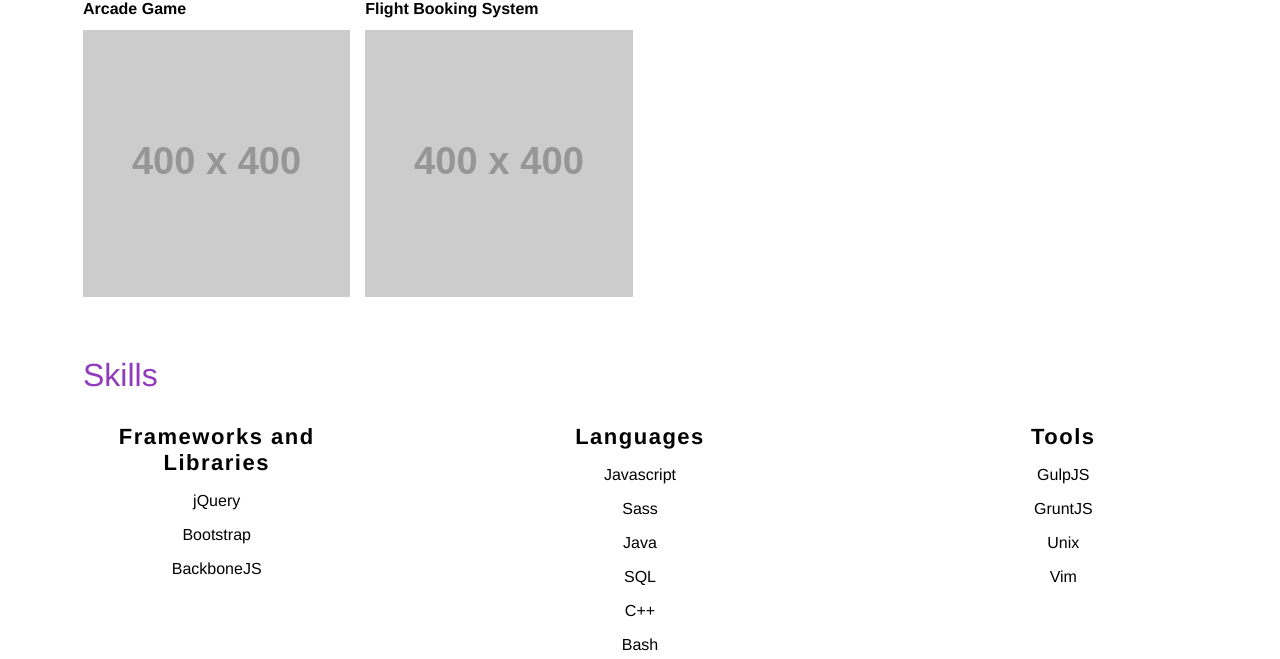
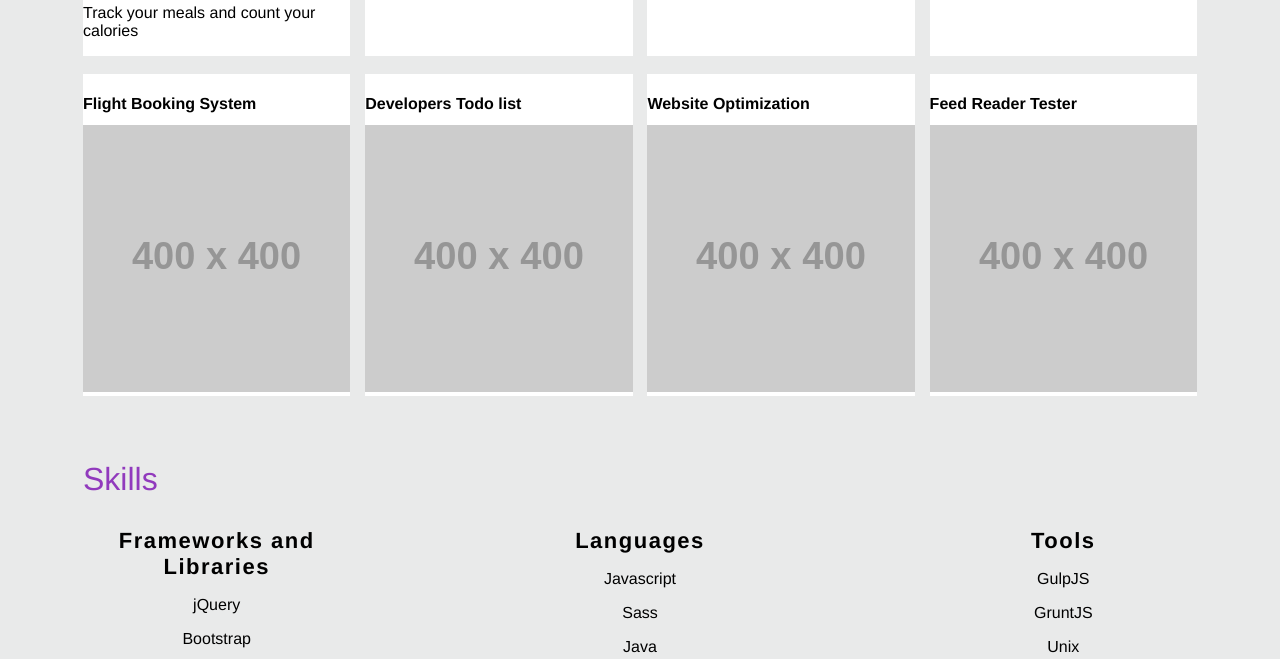
Before and after one commit to gabriel2761/gabriel2761.github.io, a website: page src/index.html in a window 1280 px wide. Shown: the part 590-1249 px from the top of the page. Drawn offline with Linux system fonts and the light colour scheme; placeholder pictures from the web are drawn by us.

Commit message:
feat: Add more projects and fix project grid

```diff
--- a/src/css/main.scss
+++ b/src/css/main.scss
@@ -3,12 +3,14 @@ $purple: #913abd;
 $pink: #e8128c;
 $blue: #64d7ae;
 $white: #fafdfa;
+$bg-color: #e9eaea;
 $section-padding: 28px;
 
 html,
 body {
     margin: 0;
     padding: 0;
+    background-color: $bg-color;
     font-family: "Helvetica Neue", Helvetica, Arial, sans-serif;
     h2 {
         margin: 0;
@@ -46,6 +48,8 @@ body {
     }
     .project {
         width: 100%;
+        margin: 9px 0;
+        background-color: #fff;
     }
     .project-img {
         width: 100%;
@@ -135,15 +139,7 @@ body {
 @media (min-width: 768px) {
     .projects-section {
         .project {
-            width: 32%;
-        }
-        .project:nth-child(3n+2) {
-            margin: 0 2%;
-        }
-        .projects-content {
-            display: flex;
-            flex-wrap: wrap;
-            justify-content: flex-start;
+            width: 24%;
         }
     }
     .skill-content .skillset {
@@ -157,20 +153,6 @@ body {
         .project {
             width: 24%;
         }
-        .project:nth-child(n) {
-            margin: 0;
-            margin-right: 1.3333333%;
-        }
-        .project:nth-child(n+4) {
-            margin-right: 0;
-        }
-        .project:nth-child(n+5) {
-            margin-right: 1.3333333%;
-        }
-        .projects-content {
-            display: flex;
-            flex-wrap: wrap;
-        }
     }
     .skill-content .skillset {
         width: 24%;
--- a/src/index.html
+++ b/src/index.html
@@ -21,6 +21,7 @@
             <section class="project">
                 <h4 class="project-title">Health Tracker App</h4>
                 <img class="project-img" src="img/apple.png" alt="placeholder image">
+                <p>Track your meals and count your calories</p>
             </section>
 
             <section class="project">
@@ -34,11 +35,6 @@
             </section>
 
             <section class="project">
-                <h4 class="project-title">Developers Todo list</h4>
-                <img class="project-img" src="http://placehold.it/400x400" alt="placeholder image">
-            </section>
-
-            <section class="project">
                 <h4 class="project-title">Arcade Game</h4>
                 <img class="project-img" src="http://placehold.it/400x400" alt="placeholder image">
             </section>
@@ -47,7 +43,22 @@
                 <h4 class="project-title">Flight Booking System</h4>
                 <img class="project-img" src="http://placehold.it/400x400" alt="placeholder image">
             </section>
-        </div>
+
+            <section class="project">
+                <h4 class="project-title">Developers Todo list</h4>
+                <img class="project-img" src="http://placehold.it/400x400" alt="placeholder image">
+            </section>
+
+            <section class="project">
+                <h4 class="project-title">Website Optimization</h4>
+                <img class="project-img" src="http://placehold.it/400x400" alt="placeholder image">
+            </section>
+
+            <section class="project">
+                <h4 class="project-title">Feed Reader Tester</h4>
+                <img class="project-img" src="http://placehold.it/400x400" alt="placeholder image">
+            </section>
+
     </section>
 
     <section class="skills-section">
```
Also changed, not shown: src/css/main.css, 1 other file.
